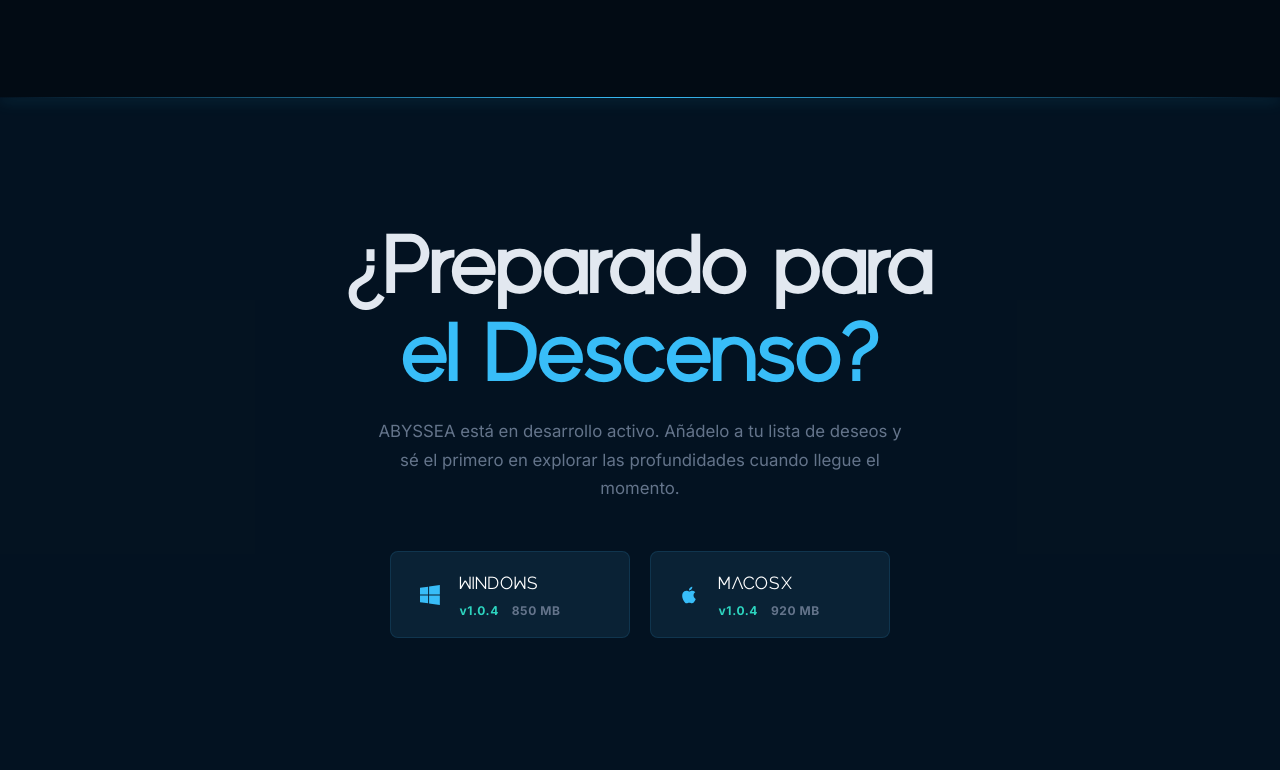
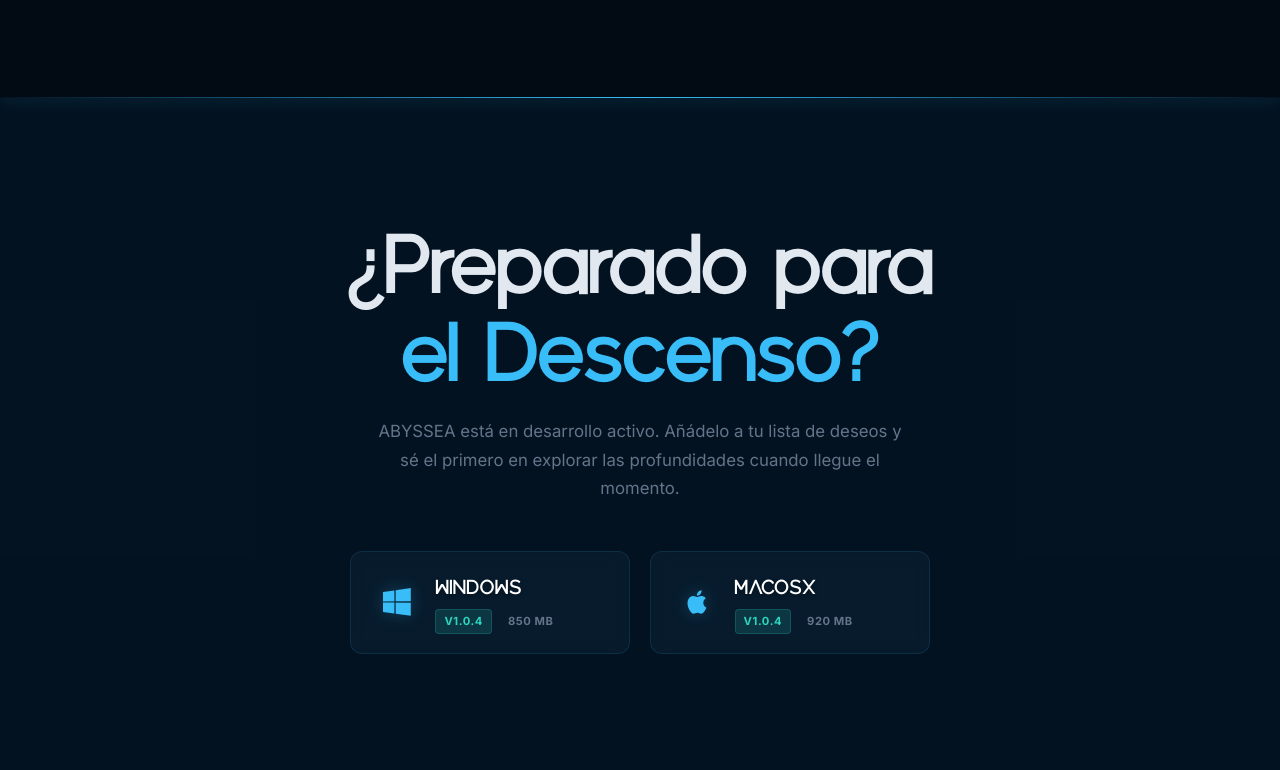
Before and after one commit to imc89/ABYSSEA-GAME-WEB, a website: page index.html in a window 1280 px wide. Shown: the part 3790-4560 px from the top of the page. Drawn offline with Linux system fonts and the light colour scheme.

Commit message:
feat: download game versions

```diff
--- a/index.html
+++ b/index.html
@@ -331,7 +331,7 @@
                 sé el primero en explorar las profundidades cuando llegue el momento.</p>
             <div class="cta-actions reveal reveal-delay-2">
                 <a href="#" id="download-windows" class="btn-download">
-                    <svg class="download-icon" width="20" height="20" viewBox="0 0 88 88" fill="currentColor">
+                    <svg class="download-icon" width="28" height="28" viewBox="0 0 88 88" fill="currentColor">
                         <path d="M0 12.402l35.687-4.86.016 34.423-35.67.202zm35.67 33.529l.028 34.453L.028 75.48l-.01-29.644zm4.326-39.025L87.314 0v41.527l-47.318.376zm47.329 39.349l-.015 41.307-47.318-6.677-.066-34.78z" />
                     </svg>
                     <div class="download-info">
@@ -344,7 +344,7 @@
                 </a>
 
                 <a href="#" id="download-macos" class="btn-download">
-                    <svg class="download-icon" width="20" height="20" viewBox="0 0 24 24" fill="currentColor">
+                    <svg class="download-icon" width="28" height="28" viewBox="0 0 24 24" fill="currentColor">
                         <path d="M18.71 19.5c-.83 1.24-1.71 2.45-3.05 2.47-1.34.03-1.77-.79-3.29-.79-1.53 0-2 .77-3.27.82-1.31.05-2.3-1.32-3.14-2.53C4.25 17 2.94 12.45 4.7 9.39c.87-1.52 2.43-2.48 4.12-2.51 1.28-.02 2.5.87 3.29.87.78 0 2.26-1.07 3.8-.91.65.03 2.47.26 3.64 1.98-.09.06-2.17 1.28-2.15 3.81.03 3.02 2.65 4.03 2.68 4.04-.03.07-.42 1.44-1.38 2.83M13 3.5c.73-.83 1.94-1.46 2.94-1.5.13 1.17-.34 2.35-1.04 3.19-.69.85-1.83 1.51-2.95 1.42-.15-1.15.41-2.35 1.05-3.11z" />
                     </svg>
                     <div class="download-info">
@@ -414,7 +414,9 @@
         </div>
     </div>
 
+    <script src="versions-data.js"></script>
     <script src="scripts.js"></script>
 </body>
 
+
 </html>
--- a/scripts.js
+++ b/scripts.js
@@ -10,14 +10,9 @@ document.addEventListener('DOMContentLoaded', () => {
        1. FETCH VERSIONS
        ========================================== */
     function updateDownloadButtons() {
-        console.log('Iniciando fetch de versiones...');
-        fetch('versions.json')
-            .then(response => {
-                if (!response.ok) throw new Error('No se pudo cargar versions.json (Error ' + response.status + ')');
-                return response.json();
-            })
-            .then(data => {
-                console.log('Datos recibidos:', data);
+        // Usamos el objeto global definido en versions-data.js
+        if (typeof ABYSSEA_VERSIONS !== 'undefined') {
+            const data = ABYSSEA_VERSIONS;
             const winBtn = document.getElementById('download-windows');
             const macBtn = document.getElementById('download-macos');
 
@@ -35,10 +30,9 @@ document.addEventListener('DOMContentLoaded', () => {
                 if (v) v.textContent = data.macos.version;
                 if (s) s.textContent = data.macos.size;
             }
-            })
-            .catch(err => {
-                console.error('Error en updateDownloadButtons:', err);
-            });
+        } else {
+            console.error('ABYSSEA_VERSIONS no está definido. Revisa versions-data.js');
+        }
     }
     updateDownloadButtons();
 
--- a/style.css
+++ b/style.css
@@ -913,56 +913,100 @@ button,
     background: rgba(255, 255, 255, 0.06);
 }
 
-/* Download Buttons */
+/* Download Buttons - Premium Redesign */
 .btn-download {
     display: flex;
     align-items: center;
-    gap: 1.2rem;
-    padding: 1rem 1.8rem;
-    background: var(--card);
+    gap: 1.5rem;
+    padding: 1.2rem 2rem;
+    background: rgba(10, 34, 53, 0.6);
+    backdrop-filter: blur(8px);
     border: 1px solid var(--border);
-    border-radius: 8px;
+    border-radius: 12px;
     text-decoration: none;
     color: #fff;
-    transition: transform 0.3s, border-color 0.3s, box-shadow 0.3s;
-    min-width: 240px;
+    transition: all 0.4s cubic-bezier(0.175, 0.885, 0.32, 1.275);
+    min-width: 280px;
     text-align: left;
+    position: relative;
+    overflow: hidden;
+}
+
+.btn-download::before {
+    content: '';
+    position: absolute;
+    top: 0;
+    left: -100%;
+    width: 100%;
+    height: 100%;
+    background: linear-gradient(
+        90deg,
+        transparent,
+        rgba(56, 189, 248, 0.1),
+        transparent
+    );
+    transition: 0.5s;
 }
 
 .btn-download:hover {
-    transform: translateY(-4px);
+    transform: translateY(-5px) scale(1.02);
     border-color: var(--accent);
-    box-shadow: 0 10px 30px rgba(0, 0, 0, 0.4), 0 0 15px var(--glow);
+    box-shadow: 0 20px 40px rgba(0, 0, 0, 0.5), 0 0 20px var(--glow);
+    background: rgba(10, 34, 53, 0.8);
+}
+
+.btn-download:hover::before {
+    left: 100%;
 }
 
 .download-icon {
     flex-shrink: 0;
     color: var(--accent);
+    filter: drop-shadow(0 0 8px var(--glow));
+    transition: transform 0.3s ease;
+}
+
+.btn-download:hover .download-icon {
+    transform: scale(1.1) rotate(-5deg);
 }
 
 .download-info {
     display: flex;
     flex-direction: column;
-    gap: 0.2rem;
+    gap: 0.3rem;
 }
 
 .download-title {
-    font-size: 1.1rem;
+    font-size: 1.2rem;
+    font-weight: 700;
     letter-spacing: 0.05em;
     color: #fff;
+    text-shadow: 0 2px 4px rgba(0,0,0,0.3);
 }
 
 .download-details {
     display: flex;
-    gap: 0.8rem;
-    font-size: 0.75rem;
-    font-weight: 600;
-    color: var(--muted);
+    align-items: center;
+    gap: 1rem;
+}
+
+.v-tag, .s-tag {
+    font-size: 0.7rem;
+    font-weight: 700;
     letter-spacing: 0.05em;
+    text-transform: uppercase;
 }
 
 .v-tag {
+    background: rgba(45, 212, 191, 0.15);
     color: var(--teal);
+    padding: 2px 8px;
+    border-radius: 4px;
+    border: 1px solid rgba(45, 212, 191, 0.2);
+}
+
+.s-tag {
+    color: var(--muted);
 }
 
 .cta-platforms {
--- /dev/null
+++ b/versions-data.js
@@ -0,0 +1,17 @@
+/* ==============================================
+   ABYSSEA — versions-data.js
+   Gestión centralizada de versiones y descargas
+   ============================================== */
+
+const ABYSSEA_VERSIONS = {
+    windows: {
+        version: "v1.0.4",
+        size: "850 MB",
+        url: "downloads/Abyssea_Setup_x64.exe"
+    },
+    macos: {
+        version: "v1.0.4",
+        size: "920 MB",
+        url: "downloads/Abyssea_macOS.dmg"
+    }
+};
--- a/versions.json
+++ /dev/null
@@ -1,12 +0,0 @@
-{
-  "windows": {
-    "version": "v1.0.4",
-    "size": "850 MB",
-    "url": "downloads/Abyssea_Setup_x64.exe"
-  },
-  "macos": {
-    "version": "v1.0.4",
-    "size": "920 MB",
-    "url": "downloads/Abyssea_macOS.dmg"
-  }
-}
```
Lines whose indentation alone changed are shown as unchanged.
